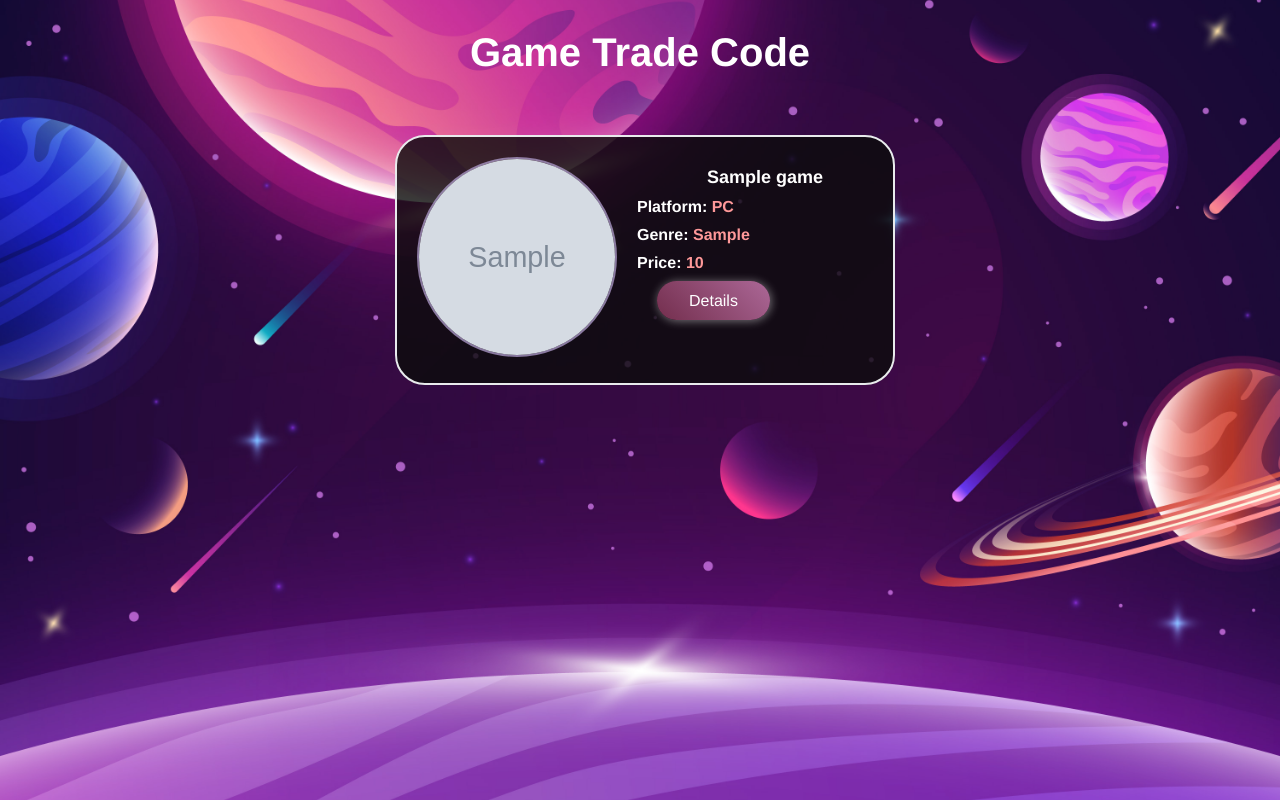
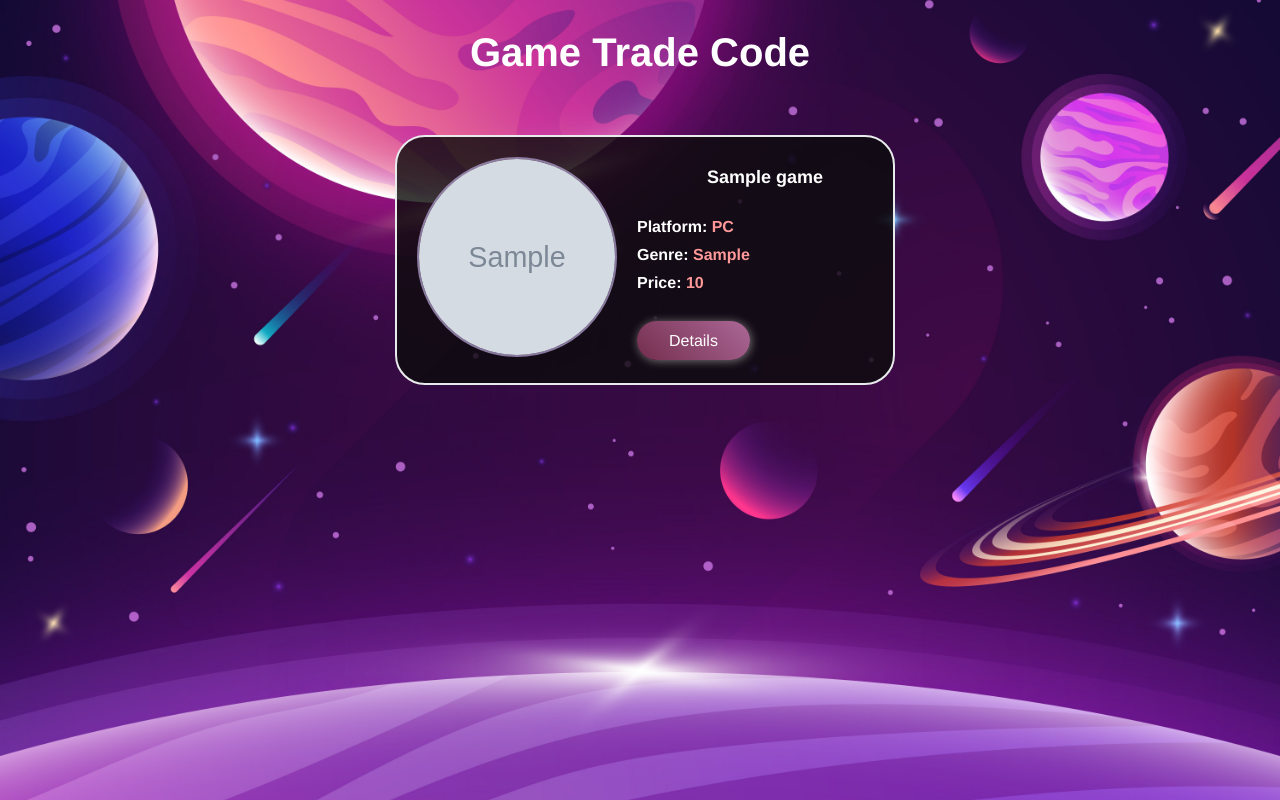
Before and after one commit to Matey-Tsilov/GamingTeam, a Node server app: page /catalog in a window 1280 px wide. Shown: the part 54-854 px from the top of the page. Run offline with Node 20, Linux system fonts and the light colour scheme; tables that the repository leaves empty hold one stand-in row (values such as "Sample post"); grey boxes marked "Sample" are stand-in pictures; some libraries are stand-ins or nearby versions.

Commit message:
visual changes on catalog view

```diff
--- a/public/css/catalog.css
+++ b/public/css/catalog.css
@@ -51,12 +51,13 @@ body::-webkit-scrollbar {
 }
 
 .game-market .game-info {
-  margin-bottom: 20px;
+  margin-bottom: 40px;
 }
 
 .game-market .game-info h1 {
   font-size: 18px;
   margin-top: 30px;
+  margin-bottom: 30px;
   color: white;
 }
 
@@ -87,7 +88,7 @@ body::-webkit-scrollbar {
   color: white;
   width: 100px;
   margin-bottom: 10px;
-  margin-left: 20px;
+
   text-decoration: none;
 }
 
```
